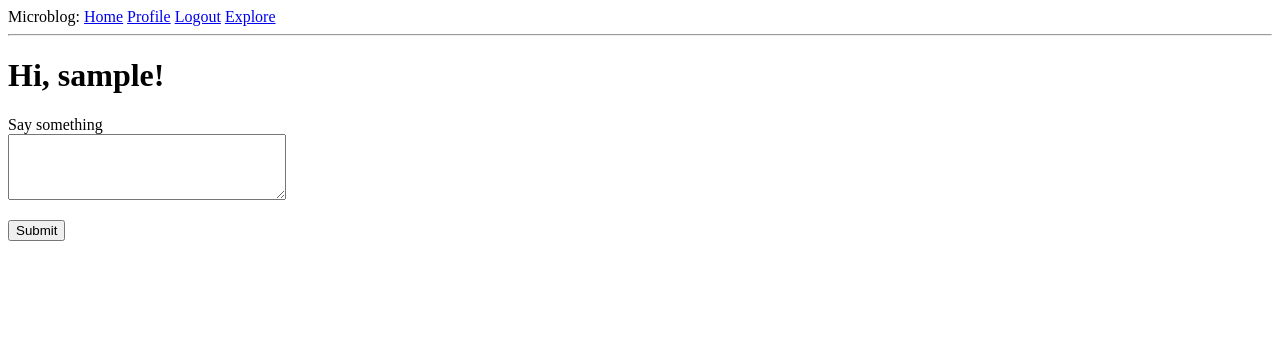
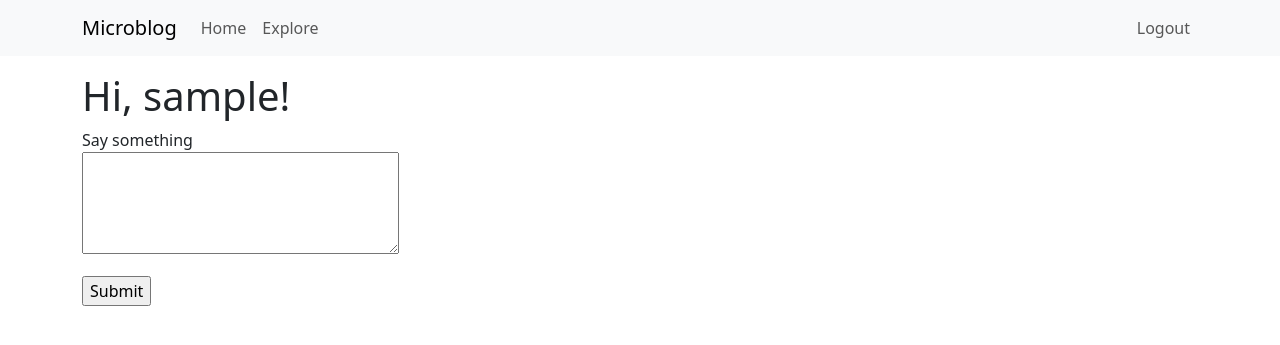
Before and after one commit to Kazutadashi/microblog, a Flask app: page / in a window 1280 px wide. Shown: the top 345 px of the page. Run offline with Flask 3, Linux system fonts and the light colour scheme; the visitor is signed in with stand-in values (Sample User, id 1); data comes from the database, SQL or seed files in the repository; both versions use the stored data as it was after the commit; data that the repository does not hold is empty.

Commit message:
Add bootstrap support

```diff
--- a/app/templates/base.html
+++ b/app/templates/base.html
@@ -2,34 +2,57 @@
 <html lang="en">
     <head>
         <meta charset="UTF-8">
+        <meta name="viewport" content="width=device-width, initial-scale=1">
         {% if title %}
         <title>{{ title }} - Microblog</title>
         {% else %}
         <title>Welcome to Microblog</title>
         {% endif %}
+        <link href="https://cdn.jsdelivr.net/npm/bootstrap@5.3.3/dist/css/bootstrap.min.css" rel="stylesheet" integrity="sha384-QWTKZyjpPEjISv5WaRU9OFeRpok6YctnYmDr5pNlyT2bRjXh0JMhjY6hW+ALEwIH" crossorigin="anonymous">
     </head>
     <body>
-    <div>
-        Microblog:
-        <a href="{{ url_for('bobsanchez') }}">Home</a>
+        <nav class="navbar navbar-expand-lg bg-body-tertiary">
+            <div class="container">
+                <a class="navbar-brand" href="{{ url_for('bobsanchez') }}">Microblog</a>
+                <button class="navbar-toggler" type="button" data-bs-toggle="collapse" data-bs-target="#navbarSupportedContent" aria-controls="navbarSupportedContent" aria-expanded="false" aria-label="Toggle navigation">
+                    <span class="navbar-toggler-icon"></span>
+                </button>
+                <div class="collapse navbar-collapse" id="navbarSupportedContent">
+                    <ul class="navbar-nav me-auto mb-2 mb-lg-0">
+                        <li class="nav-item">
+                            <a class="nav-link" aria-current="page" href="{{ url_for('bobsanchez') }}">Home</a>
+                        </li>
+                        <li class="nav-item">
+                            <a class="nav-link" aria-current="page" href="{{ url_for('explore') }}">Explore</a>
+                        </li>
+                    </ul>
+                    <ul class="navbar-nav mb-2 mb-lg-0">
                         {% if current_user.is_anonymous %}
-        <a href="{{ url_for('login') }}">Login</a>
+                            <li class="nav-item">
+                                <a class="nav-link" aria-current="page" href="{{ url_for('login') }}">Login</a>
+                            </li>
                         {% else %}
-        <a href="{{ url_for('user', username=current_user.username) }}">Profile</a>
-        <a href="{{ url_for('logout') }}">Logout</a>
+                            <li class="nav-item">
+                                <a class="nav-link" aria-current="page" href="{{ url_for('logout') }}">Logout</a>
+                            </li>
                         {% endif %}
-        <a href="{{ url_for('explore') }}">Explore</a>
+                    </ul>
                 </div>
-    <hr>
+            </div>
+        </nav>
+        <div class="container mt-3">
             {% with messages = get_flashed_messages() %}
             {% if messages %}
-        <ul>
                 {% for message in messages %}
-            <li>{{ message }}</li>
+                    <div class="alert alert-info" role="alert">{{ message }}</div>
                 {% endfor %}
-        </ul>
             {% endif %}
             {% endwith %}
             {% block content %}{% endblock %}
+        </div>
+        <script src="https://cdn.jsdelivr.net/npm/bootstrap@5.3.3/dist/js/bootstrap.bundle.min.js"
+                integrity="sha384-YvpcrYf0tY3lHB60NNkmXc5s9fDVZLESaAA55NDzOxhy9GkcIdslK1eN7N6jIeHz"
+                crossorigin="anonymous">
+        </script>
     </body>
 </html>
```
Also changed, not shown: app.db. Lines whose indentation alone changed are shown as unchanged.
